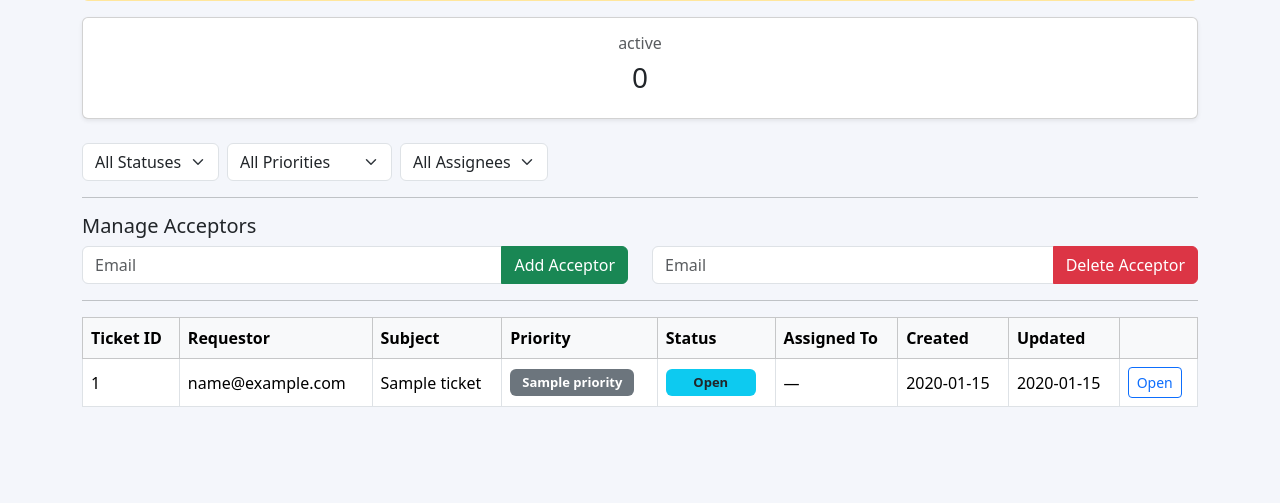
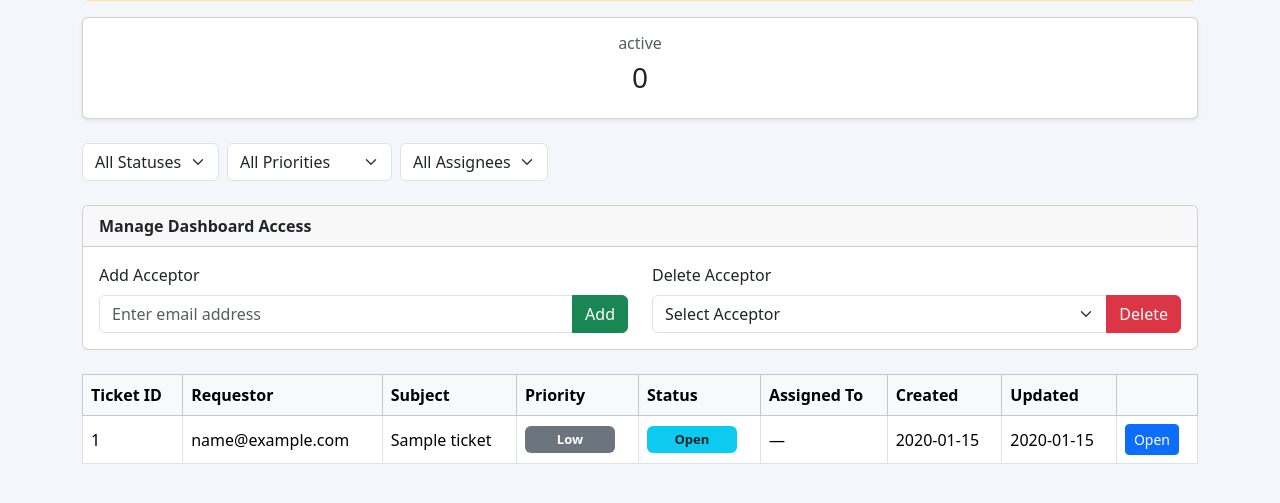
Before and after one commit to shashankshandilya-dotpe1754/data_ticket_system, a Flask app: template templates/acceptor_dashboard.html in a window 1280 px wide. Shown: the part 186-689 px from the top of the page. Run offline with Flask 3, Linux system fonts and the light colour scheme; the template is opened without the code that fills it: most values are stand-ins (such as "Sample title", 1, 10 or a date in 2020); parts of the project's set-up code (start-up, migrations or seed data) failed here and were passed over.

Commit message:
Update acceptor_dashboard.html

```diff
--- a/templates/acceptor_dashboard.html
+++ b/templates/acceptor_dashboard.html
@@ -1,77 +1,190 @@
 {% extends "base.html" %}
 {% block content %}
+
 <h3>Data Team Dashboard</h3>
 
 {% if availability.status != "Available" %}
 <div class="alert alert-warning d-flex justify-content-between align-items-center">
-  <span>⏰ Team status: <b>{{ availability.status }}</b>{% if availability.note %} — {{ availability.note }}{% endif %}</span>
-  <a href="{{ url_for('availability') }}" class="btn btn-sm btn-outline-dark">Change</a>
+    <span>
+        ⏰ Team status:
+        <b>{{ availability.status }}</b>
+
+        {% if availability.note %}
+            — {{ availability.note }}
+        {% endif %}
+    </span>
+
+    <a href="{{ url_for('availability') }}"
+       class="btn btn-sm btn-outline-dark">
+        Change
+    </a>
 </div>
 {% endif %}
 
+<!-- ======================================================= -->
+<!-- Dashboard Cards -->
+<!-- ======================================================= -->
+
 <div class="row mb-4">
+
     {% for s in statuses %}
+
     <div class="col">
-    <div class="card text-center shadow-sm">
+
+        <div class="card shadow-sm text-center">
+
             <div class="card-body">
+
                 <h6 class="text-muted">{{ s }}</h6>
-        <h3>{{ counts.get(s, 0) }}</h3>
-      </div>
-    </div>
-  </div>
-  {% endfor %}
+
+                <h3>{{ counts.get(s,0) }}</h3>
+
             </div>
 
-<form method="GET" class="row g-2 mb-3">
+        </div>
+
+    </div>
+
+    {% endfor %}
+
+</div>
+
+<!-- ======================================================= -->
+<!-- Filters -->
+<!-- ======================================================= -->
+
+<form method="GET" class="row g-2 mb-4">
+
     <div class="col-auto">
-    <select name="status" class="form-select" onchange="this.form.submit()">
-      <option value="All" {% if current_status=='All' %}selected{% endif %}>All Statuses</option>
+
+        <select
+            class="form-select"
+            name="status"
+            onchange="this.form.submit()">
+
+            <option value="All"
+                {% if current_status=="All" %}selected{% endif %}>
+                All Statuses
+            </option>
+
             {% for s in statuses %}
-        <option value="{{ s }}" {% if current_status==s %}selected{% endif %}>{{ s }}</option>
+
+            <option
+                value="{{ s }}"
+                {% if current_status==s %}selected{% endif %}>
+
+                {{ s }}
+
+            </option>
+
             {% endfor %}
+
         </select>
+
     </div>
+
     <div class="col-auto">
-    <select name="priority" class="form-select" onchange="this.form.submit()">
-      <option value="All" {% if current_priority=='All' %}selected{% endif %}>All Priorities</option>
+
+        <select
+            class="form-select"
+            name="priority"
+            onchange="this.form.submit()">
+
+            <option value="All"
+                {% if current_priority=="All" %}selected{% endif %}>
+                All Priorities
+            </option>
+
             {% for p in priorities %}
-        <option value="{{ p }}" {% if current_priority==p %}selected{% endif %}>{{ p }}</option>
+
+            <option
+                value="{{ p }}"
+                {% if current_priority==p %}selected{% endif %}>
+
+                {{ p }}
+
+            </option>
+
             {% endfor %}
+
         </select>
+
     </div>
+
     <div class="col-auto">
-    <select name="assigned_to" class="form-select" onchange="this.form.submit()">
-      <option value="All" {% if current_assignee=='All' %}selected{% endif %}>All Assignees</option>
+
+        <select
+            class="form-select"
+            name="assigned_to"
+            onchange="this.form.submit()">
+
+            <option value="All"
+                {% if current_assignee=="All" %}selected{% endif %}>
+                All Assignees
+            </option>
+
             {% for a in acceptors %}
-        <option value="{{ a }}" {% if current_assignee==a %}selected{% endif %}>{{ a }}</option>
+
+            <option
+                value="{{ a }}"
+                {% if current_assignee==a %}selected{% endif %}>
+
+                {{ a }}
+
+            </option>
+
             {% endfor %}
+
         </select>
+
     </div>
+
 </form>
 
-<hr>
+<!-- ======================================================= -->
+<!-- Manage Acceptors -->
+<!-- ======================================================= -->
 
-<h5>Manage Acceptors</h5>
+<div class="card mb-4">
+
+    <div class="card-header">
+
+        <b>Manage Dashboard Access</b>
+
+    </div>
+
+    <div class="card-body">
 
         <div class="row">
 
+            <!-- Add Acceptor -->
+
             <div class="col-md-6">
 
-        <form method="POST"
+                <form
+                    method="POST"
                     action="{{ url_for('add_acceptor') }}">
+
+                    <label class="form-label">
+
+                        Add Acceptor
+
+                    </label>
 
                     <div class="input-group">
 
                         <input
-                    class="form-control"
                             type="email"
                             name="email"
-                    placeholder="Email">
+                            class="form-control"
+                            placeholder="Enter email address"
+                            required>
 
                         <button
-                    class="btn btn-success">
+                            class="btn btn-success"
+                            type="submit">
 
-                    Add Acceptor
+                            Add
 
                         </button>
 
@@ -81,23 +194,50 @@
 
             </div>
 
+            <!-- Delete Acceptor -->
+
             <div class="col-md-6">
 
-        <form method="POST"
+                <form
+                    method="POST"
                     action="{{ url_for('delete_acceptor') }}">
+
+                    <label class="form-label">
+
+                        Delete Acceptor
+
+                    </label>
 
                     <div class="input-group">
 
-                <input
-                    class="form-control"
-                    type="email"
+                        <select
+                            class="form-select"
                             name="email"
-                    placeholder="Email">
+                            required>
+
+                            <option value="">
+
+                                Select Acceptor
+
+                            </option>
+
+                            {% for user in acceptors %}
+
+                            <option value="{{ user }}">
+
+                                {{ user }}
+
+                            </option>
+
+                            {% endfor %}
+
+                        </select>
 
                         <button
-                    class="btn btn-danger">
+                            class="btn btn-danger"
+                            type="submit">
 
-                    Delete Acceptor
+                            Delete
 
                         </button>
 
@@ -109,59 +249,145 @@
 
         </div>
 
-<hr>
+    </div>
+
+</div>
+
+<!-- ======================================================= -->
+<!-- Tickets -->
+<!-- ======================================================= -->
 
 <table class="table table-hover table-bordered bg-white">
+
     <thead class="table-light">
+
         <tr>
-      <th>Ticket ID</th><th>Requestor</th><th>Subject</th><th>Priority</th>
-      <th>Status</th><th>Assigned To</th><th>Created</th><th>Updated</th><th></th>
+
+            <th>Ticket ID</th>
+
+            <th>Requestor</th>
+
+            <th>Subject</th>
+
+            <th>Priority</th>
+
+            <th>Status</th>
+
+            <th>Assigned To</th>
+
+            <th>Created</th>
+
+            <th>Updated</th>
+
+            <th></th>
+
         </tr>
+
     </thead>
+
     <tbody>
+
     {% for t in tickets %}
+
     <tr>
-      <td>{{ t['Ticket ID'] }}</td>
-      <td>{{ t['Requestor Email'] }}</td>
-      <td>{{ t['Subject'] }}</td>
+
+        <td>{{ t["Ticket ID"] }}</td>
+
+        <td>{{ t["Requestor Email"] }}</td>
+
+        <td>{{ t["Subject"] }}</td>
+
         <td>
-        {% if t['Priority']=="High" %}
-        <span class="badge bg-danger">High</span>
-        {% elif t['Priority']=="Medium" %}
-        <span class="badge bg-warning text-dark">Medium</span>
-        {% elif t['Priority']=="Low" %}
-        <span class="badge bg-success">Low</span>
+
+            {% if t["Priority"]=="High" %}
+
+                <span class="badge bg-danger">
+
+                    High
+
+                </span>
+
+            {% elif t["Priority"]=="Medium" %}
+
+                <span class="badge bg-warning text-dark">
+
+                    Medium
+
+                </span>
+
             {% else %}
+
                 <span class="badge bg-secondary">
-          {{ t['Priority'] }}
+
+                    Low
+
                 </span>
+
             {% endif %}
+
         </td>
+
         <td>
-        {% if t['Status']=="Open" %}
-        <span class="badge bg-info text-dark">Open</span>
-        {% elif t['Status']=="In Progress" %}
-        <span class="badge bg-primary">In Progress</span>
-        {% elif t['Status']=="On Hold" %}
-        <span class="badge bg-warning text-dark">On Hold</span>
-        {% elif t['Status']=="Resolved" %}
-        <span class="badge bg-success">Resolved</span>
-        {% elif t['Status']=="Closed" %}
-        <span class="badge bg-dark">Closed</span>
+
+            <span class="badge bg-info text-dark">
+
+                {{ t["Status"] }}
+
+            </span>
+
+        </td>
+
+        <td>
+
+            {{ t["Assigned To"] or "—" }}
+
+        </td>
+
+        <td>
+
+            {{ t["Created Date"] }}
+
+        </td>
+
+        <td>
+
+            {{ t["Updated Date"] }}
+
+        </td>
+
+        <td>
+
+            <a
+                class="btn btn-primary btn-sm"
+                href="{{ url_for('ticket_detail',
+                                 ticket_id=t['Ticket ID']) }}">
+
+                Open
+
+            </a>
+
+        </td>
+
+    </tr>
+
     {% else %}
-        <span class="badge bg-secondary">
-          {{ t['Status'] }}
-        </span>
-        {% endif %}
+
+    <tr>
+
+        <td
+            colspan="9"
+            class="text-center text-muted">
+
+            No tickets match this filter.
+
         </td>
-      <td>{{ t['Assigned To'] or '—' }}</td>
-      <td>{{ t['Created Date'] }}</td>
-      <td>{{ t['Updated Date'] }}</td>
-      <td><a href="{{ url_for('ticket_detail', ticket_id=t['Ticket ID']) }}" class="btn btn-sm btn-outline-primary">Open</a></td>
+
     </tr>
-    {% else %}
-    <tr><td colspan="9" class="text-center text-muted">No tickets match this filter.</td></tr>
+
     {% endfor %}
+
     </tbody>
+
 </table>
+
 {% endblock %}
```
Lines whose indentation alone changed are shown as unchanged.
